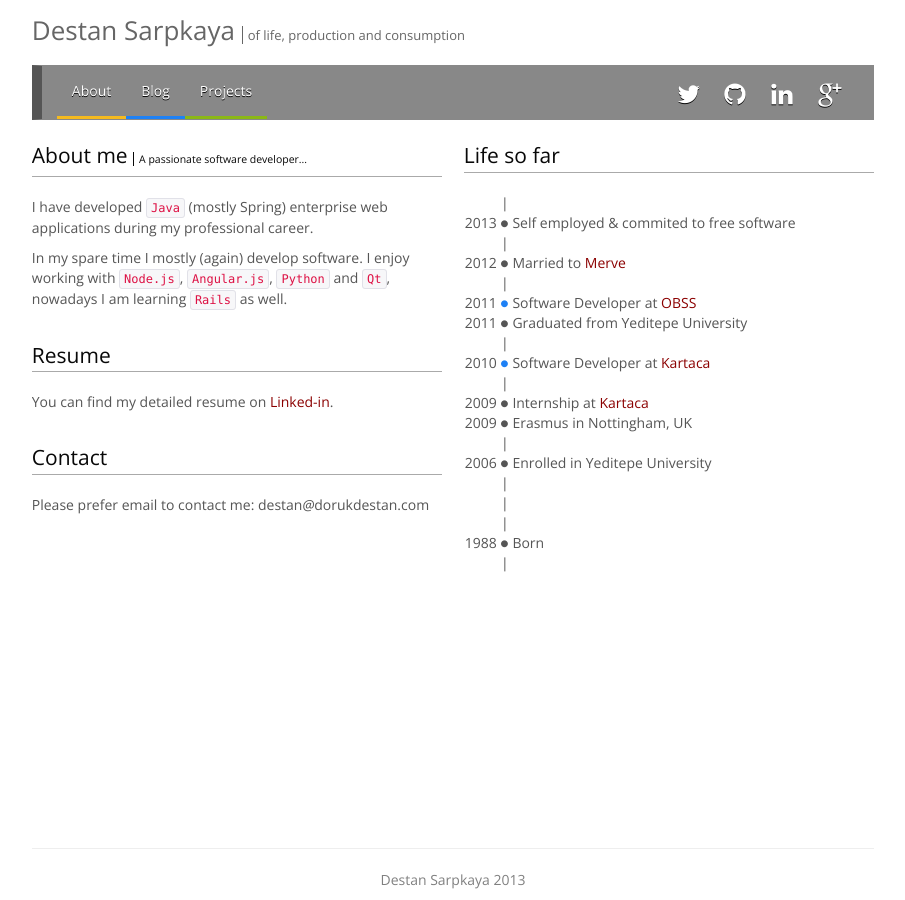
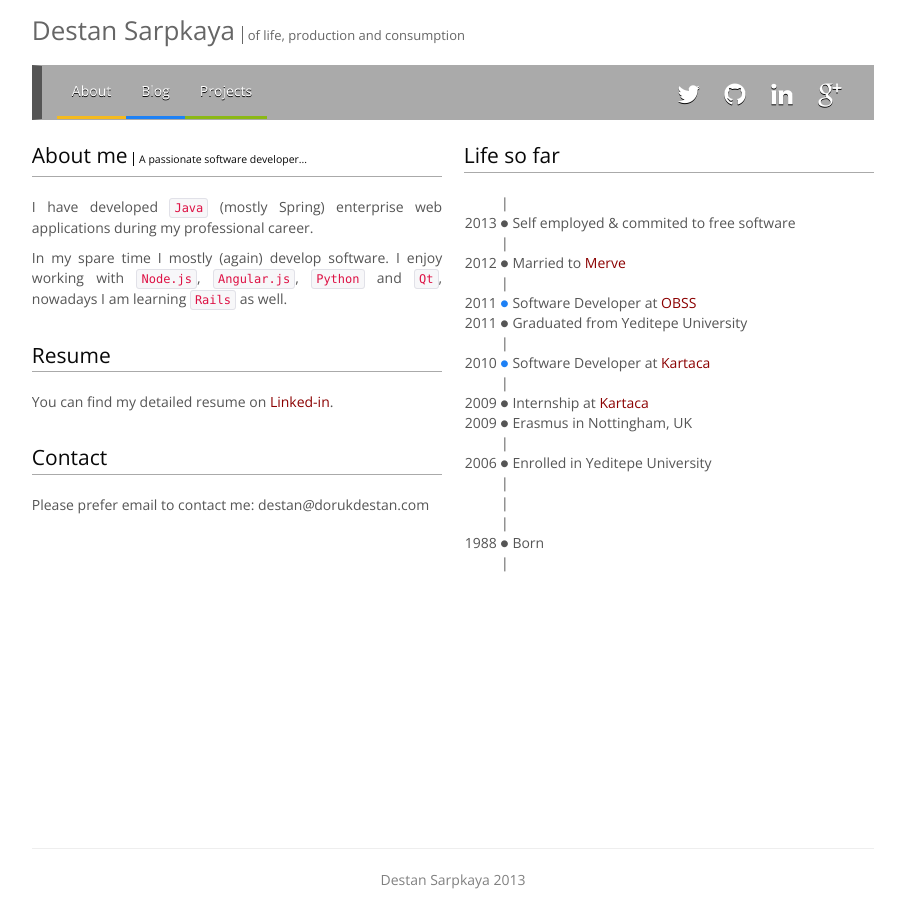
Before and after one commit to destan/destan.github.io, a Jekyll site: the page built from index.html, in a window 1280 px wide. Shown: the whole page, without its empty margins (187-1092 px from the left). Built offline with Jekyll 4.4.1, drawn with Linux system fonts in a browser that asks for light colours; grey boxes are pictures that could not be loaded.

Commit message:
enhance bootstrap css

```diff
--- a/assets/css/default.css
+++ b/assets/css/default.css
@@ -9,6 +9,14 @@ h4{
 legend{
   border-bottom: 1px solid #aaa;
   line-height: 1.5em;
+}
+
+.navbar-inner{
+  background-color: #aaa !important;
+}
+
+.navbar .nav > li > a:focus, .navbar .nav > li > a:hover{
+  color: #eee !important;
 }
 
 #projectsBtn{
--- a/index.html
+++ b/index.html
@@ -39,7 +39,7 @@ name: about
 </style>
 
 <div class="row-fluid">
-  <div class="span6">
+  <div class="span6" style="text-align: justify;">
     <legend>
       About me
       <span class="slogan">A passionate software developer...</span>
```
